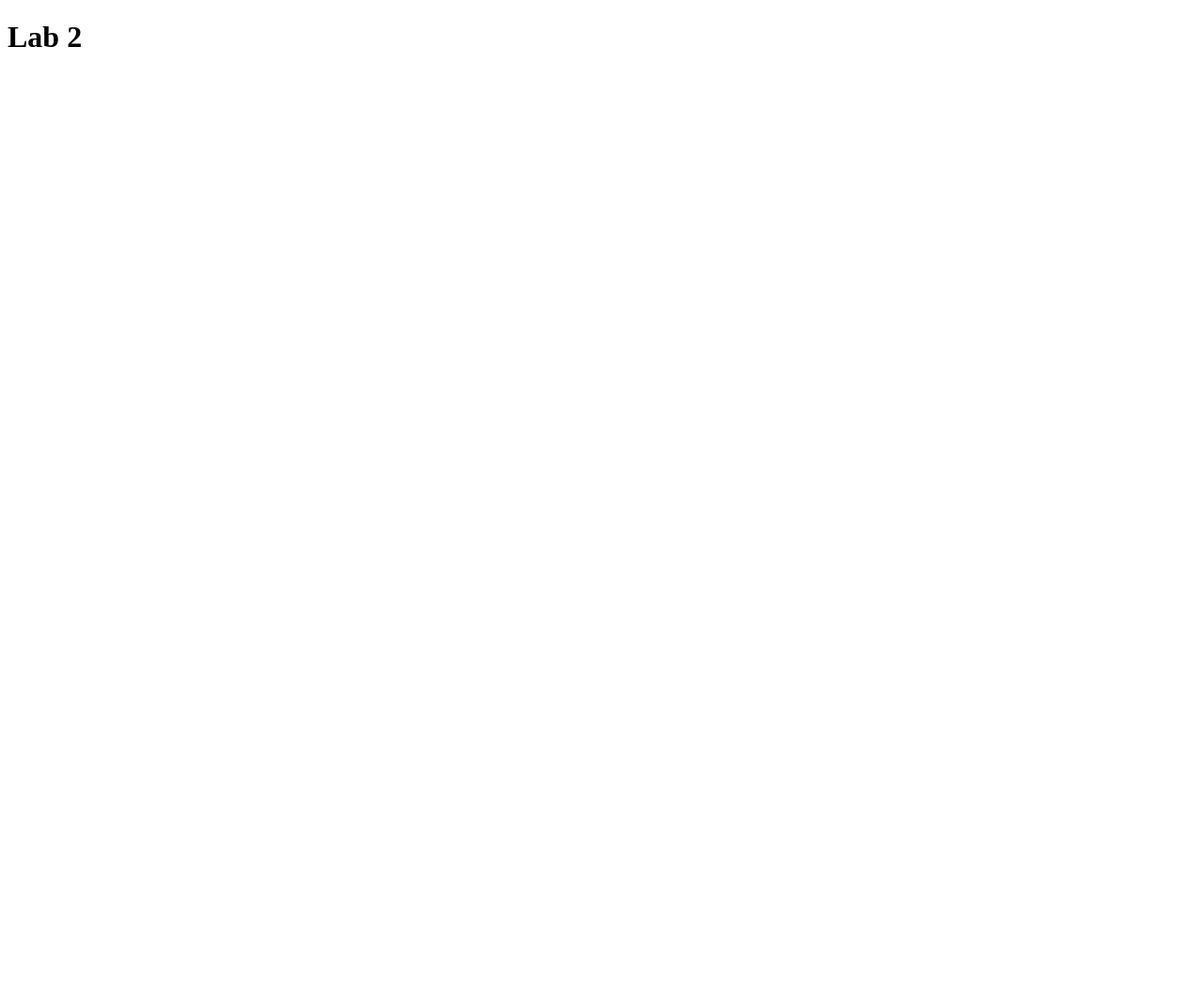
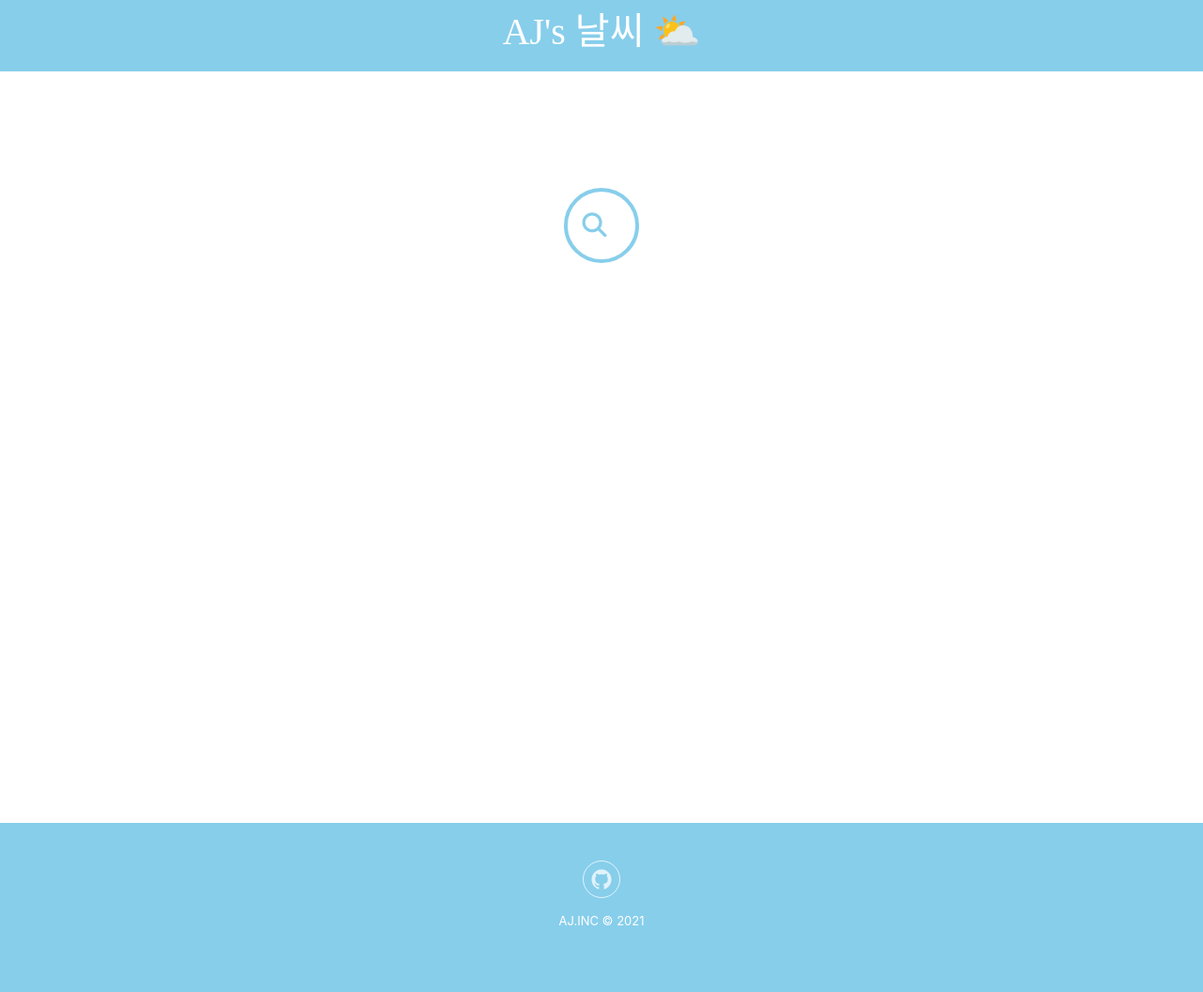
Before and after one commit to BYUCS260/weather-app-zoblod, a plain HTML site: page index.html in a window 1280 px wide. Shown: the whole page at 94% size. Before the commit the page ends 800 px from the top, so only its background shows below. Drawn offline with nearby package versions, Linux system fonts and the light colour scheme; a web font is replaced by a local one.

Commit message:
first commit

```diff
--- /dev/null
+++ b/index.css
@@ -0,0 +1,127 @@
+@font-face {
+    font-family: NotoSans;
+    src: url(NotoSansKR-Black.otf);
+}
+
+
+/* Top Bar */
+.top-bar{
+    padding: 10px 0;
+    display: flex;
+    justify-content: space-evenly;
+    background-color: #87CEEB;
+    font-family: notosans;
+    color: white;
+}
+
+*{
+    margin: 0;
+    padding: 0;
+}
+
+.body{
+    height: 100vh;
+}
+
+/* Search Bar */
+.search-bar{
+    position: absolute;
+    top: 30%;
+    left: 50%;
+    transform: translate(-50%,-50%);
+}
+.input {
+    padding: 20px;
+    width: 80px;
+    height: 80px;
+    background: none;
+    border: 4px solid #87CEEB;
+    border-radius: 50px;
+    box-sizing: border-box;
+    font-family: Comic Sans MS;
+    font-size: 26px;
+    color: #87CEEB;
+    outline: none;
+    transition: .5s;
+}
+.search-bar:hover input{
+    width: 80vw;
+    background: white;
+    border-radius: 40px;
+}
+#icon{
+    position: absolute;
+    top: 50%;
+    right: 15px;
+    transform: translate(-50%,-50%);
+    font-size: 26px;
+    color: #87CEEB;
+    transition: .2s;
+}
+.search-bar:hover i{
+    opacity: 0;
+    z-index: -1;
+}
+
+/* Footer */
+
+.footer-basic {
+    padding:40px 0;
+    background-color:#ffffff;
+    color:white;
+    background-color:#87CEEB;
+}
+
+.footer-basic ul {
+    padding:0;
+    list-style:none;
+    text-align:center;
+    font-size:18px;
+    line-height:1.6;
+    margin-bottom:0;
+}
+
+.footer-basic li {
+    padding:0 10px;
+}
+
+.footer-basic ul a {
+    color:inherit;
+    text-decoration:none;
+    opacity:0.8;
+}
+
+.footer-basic ul a:hover {
+    opacity:1;
+}
+
+.footer-basic .social {
+    text-align:center;
+    padding-bottom:25px;
+}
+
+.footer-basic .social > a {
+    font-size:24px;
+    width:40px;
+    height:40px;
+    line-height:40px;
+    display:inline-block;
+    text-align:center;
+    border-radius:50%;
+    border:1px solid white;
+    margin:0 8px;
+    color:inherit;
+    opacity:0.75;
+}
+
+.footer-basic .social > a:hover {
+    opacity:0.9;
+}
+
+.footer-basic .copyright {
+    margin-top:15px;
+    text-align:center;
+    font-size:13px;
+    color: white;
+    margin-bottom:0;
+}
--- a/index.html
+++ b/index.html
@@ -3,18 +3,45 @@
 
 <head>
   <meta charset="utf-8" />
-  <title>Lab 2</title>
-  <link rel="stylesheet" href="/styles.css">
-</head>
-
-<body>
-
-  <h1>Lab 2</h1>
-
+  <title>AJ's 날씨 </title>
+  <link rel="stylesheet" href="/index.css">
+  <link rel="stylesheet" href="fontawesome-free-5.15.1/css/all.css">
+  <script src="https://kit.fontawesome.com/afd6aa68df.js" crossorigin="anonymous"></script>
+  <link rel="stylesheet" href="https://stackpath.bootstrapcdn.com/bootstrap/4.1.3/css/bootstrap.min.css" integrity="sha384-MCw98/SFnGE8fJT3GXwEOngsV7Zt27NXFoaoApmYm81iuXoPkFOJwJ8ERdknLPMO" crossorigin="anonymous">
+  <link rel="stylesheet" href="https://cdnjs.cloudflare.com/ajax/libs/twitter-bootstrap/4.1.3/css/bootstrap.min.css">
+  <link rel="stylesheet" href="https://cdnjs.cloudflare.com/ajax/libs/ionicons/2.0.1/css/ionicons.min.css">
   <script src="https://cdnjs.cloudflare.com/ajax/libs/moment.js/2.24.0/moment.min.js" integrity="sha256-4iQZ6BVL4qNKlQ27TExEhBN1HFPvAvAMbFavKKosSWQ=" crossorigin="anonymous"></script>
   <script text="type/javascript" src="/script.js">
   </script>
+</head>
+
+<div class="top-bar">
+  <h1>AJ's 날씨 ⛅️</h1>
+</div>
+
+<body>
+<div class="body">
+  <div class="search-bar">
+    <form name="search">
+      <input type="text" class="input" name="txt" onmouseout="document.search.txt.value = ''">
+    </form>
+    <i class="fas fa-search" id="icon"></i>
+  </div>
+
+</div>
 
 </body>
+<!-- Footer -->
+<div class="footer-basic">
+  <footer>
+    <div class="social"><a href="https://github.com/BYUCS260/lab-1-photography-website-zoblod"><i class="icon ion-social-github"></i></a>
+          <p class="copyright">AJ.INC © 2021</p>
+  </footer>
+</div>
 
+<script src="https://code.jquery.com/jquery-3.3.1.slim.min.js" integrity="sha384-q8i/X+965DzO0rT7abK41JStQIAqVgRVzpbzo5smXKp4YfRvH+8abtTE1Pi6jizo" crossorigin="anonymous"></script>
+<script src="https://cdnjs.cloudflare.com/ajax/libs/popper.js/1.14.3/umd/popper.min.js" integrity="sha384-ZMP7rVo3mIykV+2+9J3UJ46jBk0WLaUAdn689aCwoqbBJiSnjAK/l8WvCWPIPm49" crossorigin="anonymous"></script>
+<script src="https://stackpath.bootstrapcdn.com/bootstrap/4.1.3/js/bootstrap.min.js" integrity="sha384-ChfqqxuZUCnJSK3+MXmPNIyE6ZbWh2IMqE241rYiqJxyMiZ6OW/JmZQ5stwEULTy" crossorigin="anonymous"></script>
+<script src="https://cdnjs.cloudflare.com/ajax/libs/jquery/3.2.1/jquery.min.js"></script>
+<script src="https://cdnjs.cloudflare.com/ajax/libs/twitter-bootstrap/4.1.3/js/bootstrap.bundle.min.js"></script>
 </html>
```
Also changed, not shown: styles.css (deleted), 1 other file.
